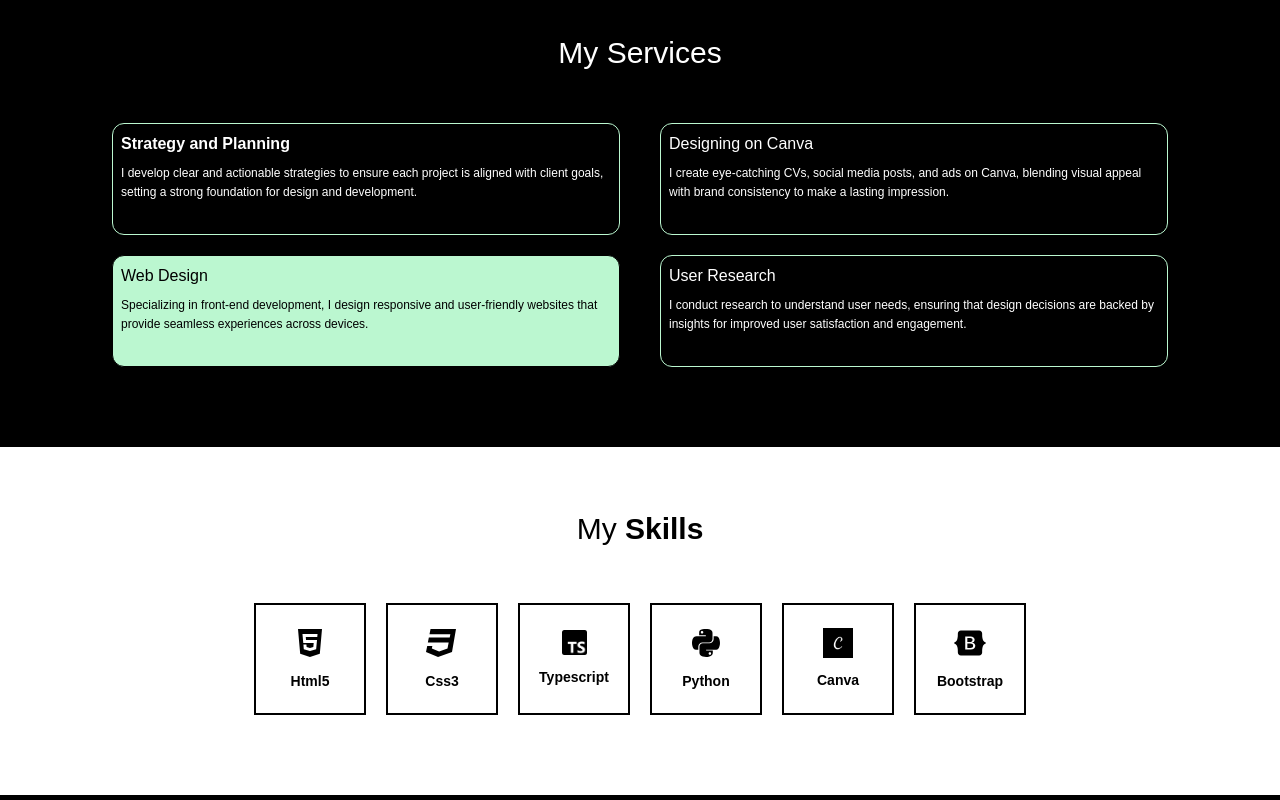
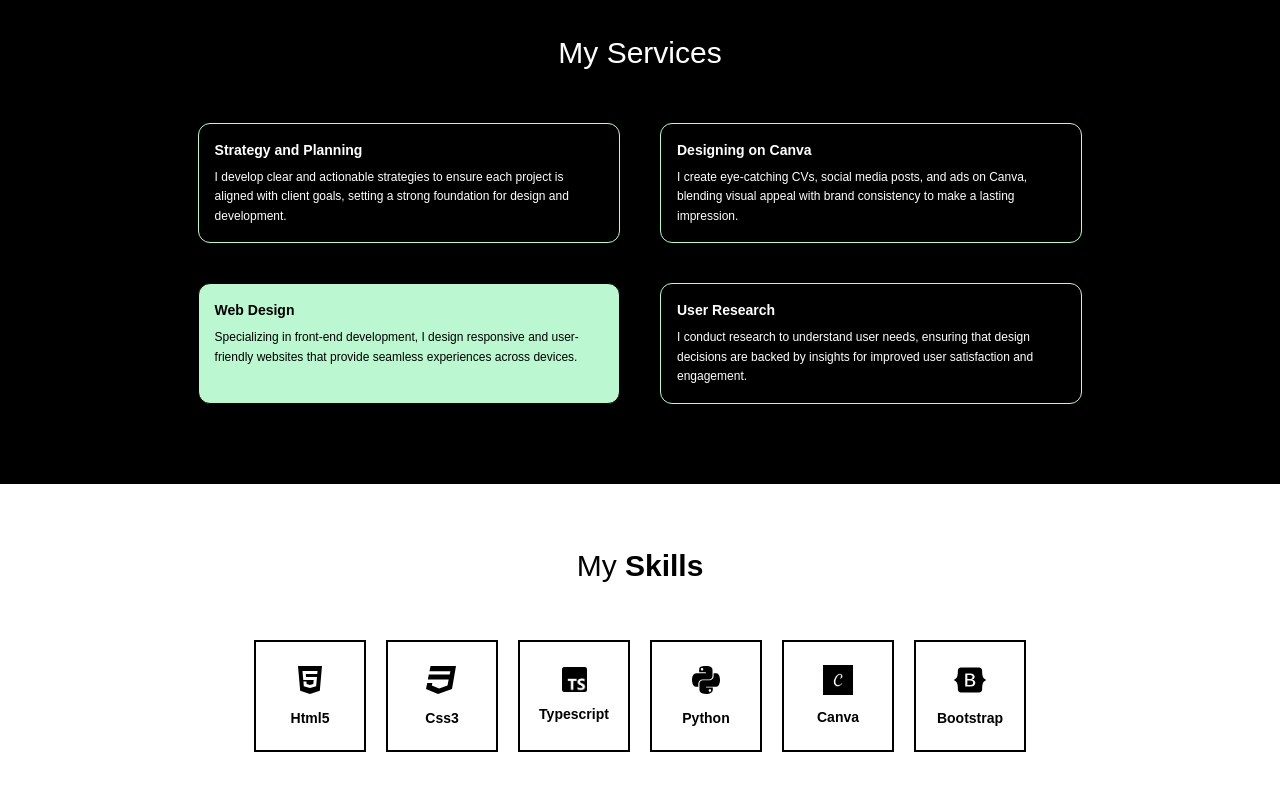
Before and after one commit to iqzar/Milestone2, a Next.js app: page / in a window 1280 px wide. Shown: the part 600-1400 px from the top of the page. Built offline with nearby package versions, Linux system fonts and the light colour scheme.

Commit message:
update code

```diff
--- a/src/app/components/about.tsx
+++ b/src/app/components/about.tsx
@@ -13,60 +13,67 @@ import { motion } from 'framer-motion';
   export default function About(){
     return(
         <>
-        <div className='bg-black text-white mt-10 pt-3 pb-20'>
-       <h2 className="flex justify-center text-3xl leading-loose font-chakra
-    mt-10 text-white text-center animate-zoomIn">My Services</h2>
+      <div className="bg-black text-white mt-10 pt-3 pb-20">
+  <h2 className="flex justify-center text-3xl leading-loose font-chakra mt-10 text-white text-center animate-zoomIn">
+    My Services
+  </h2>
 
-
-        <div className='flex md:flex-row flex-col md:ml-28 md:mr-28 mt-10 md:gap-10 gap-5'>
+  {/* Services section */}
+  <div className="flex flex-wrap justify-center gap-5 md:gap-10 mt-10 md:mx-28">
     <motion.div
-              className='border border-green-200 rounded-xl px-2 pt-2 md:w-4/5 md:h-28 h-auto w-72 md:ml-0 ml-10'
+      className="border border-green-200 rounded-xl p-4 md:w-2/5 w-72"
       initial="hidden"
       whileInView="visible"
       variants={boxVariants}
-              transition={{ duration: 0.3, delay: 0.1 }} // Adjust delay for each card
+      transition={{ duration: 0.3, delay: 0.1 }}
     >
+      <h2 className="text-sm font-chakra font-semibold">Strategy and Planning</h2>
+      <p className="font-poppins text-xs text-left mt-2 leading-relaxed">
+        I develop clear and actionable strategies to ensure each project is aligned with client goals, setting a strong foundation for design and development.
+      </p>
+    </motion.div>
 
-                <h2 className='font-sm font-chakra font-semibold'>Strategy and Planning</h2>
-                <p className='font-poppins text-xs text-left mt-2 leading-relaxed'>I develop clear and actionable strategies to ensure each project is aligned with client goals, setting a strong foundation for design and development.</p>
-            </motion.div>
     <motion.div
-              className='border border-green-200 rounded-xl px-2 pt-2 md:w-4/5 md:h-28 h-auto w-72 md:ml-0 ml-10'
+      className="border border-green-200 rounded-xl p-4 md:w-2/5 w-72"
       initial="hidden"
       whileInView="visible"
       variants={boxVariants}
-              transition={{ duration: 0.3, delay: 0.1 }} // Adjust delay for each card
+      transition={{ duration: 0.3, delay: 0.2 }}
     >
-                <h2 className='font-sm font-chakra md:font-normal font-semibold'>Designing on Canva</h2>
-                <p className='font-poppins text-xs text-left mt-2 leading-relaxed'>I create eye-catching CVs, social media posts, and ads on Canva, blending visual appeal with brand consistency to make a lasting impression.</p>
+      <h2 className="text-sm font-chakra font-semibold">Designing on Canva</h2>
+      <p className="font-poppins text-xs text-left mt-2 leading-relaxed">
+        I create eye-catching CVs, social media posts, and ads on Canva, blending visual appeal with brand consistency to make a lasting impression.
+      </p>
     </motion.div>
-        </div>
 
-        <div className='flex md:flex-row flex-col md:ml-28 md:mr-28 mt-5 md:gap-10 gap-5'>
     <motion.div
-              className='border border-black text-black hover:bg-slate-900 bg-green-200 rounded-xl px-2 pt-2 md:w-4/5 md:h-28 h-auto w-72 md:ml-0 ml-10'
+      className="border border-black text-black hover:bg-slate-900 bg-green-200 rounded-xl p-4 md:w-2/5 w-72"
       initial="hidden"
       whileInView="visible"
       variants={boxVariants}
-              transition={{ duration: 0.3, delay: 0.1 }} // Adjust delay for each card
+      transition={{ duration: 0.3, delay: 0.3 }}
     >
-                <h2 className='font-sm font-chakra md:font-normal font-semibold'>Web Design</h2>
-                <p className='font-poppins text-xs text-left mt-2 leading-relaxed'>Specializing in front-end development, I design responsive and user-friendly websites that provide seamless experiences across devices.</p>
+      <h2 className="text-sm font-chakra font-semibold">Web Design</h2>
+      <p className="font-poppins text-xs text-left mt-2 leading-relaxed">
+        Specializing in front-end development, I design responsive and user-friendly websites that provide seamless experiences across devices.
+      </p>
     </motion.div>
+
     <motion.div
-              className='border border-green-200 rounded-xl px-2 pt-2 md:w-4/5 md:h-28 h-auto w-72 md:ml-0 ml-10'
+      className="border border-green-200 rounded-xl p-4 md:w-2/5 w-72"
       initial="hidden"
       whileInView="visible"
       variants={boxVariants}
-              transition={{ duration: 0.3, delay: 0.1 }} // Adjust delay for each card
+      transition={{ duration: 0.3, delay: 0.4 }}
     >
-                <h2 className='font-sm font-chakra md:font-normal font-semibold'>User Research</h2>
-                <p className='font-poppins text-xs text-left mt-2 leading-relaxed'>I conduct research to understand user needs, ensuring that design decisions are backed by insights for improved user satisfaction and engagement.</p>
+      <h2 className="text-sm font-chakra font-semibold">User Research</h2>
+      <p className="font-poppins text-xs text-left mt-2 leading-relaxed">
+        I conduct research to understand user needs, ensuring that design decisions are backed by insights for improved user satisfaction and engagement.
+      </p>
     </motion.div>
   </div>
+</div>
 
-
-  </div>
 
     </>
 
--- a/src/app/components/contactus.tsx
+++ b/src/app/components/contactus.tsx
@@ -74,9 +74,9 @@ transition={{ duration: 0.6 }}>
         <div className='flex md:flex-row flex-col justify-center md:gap-80 font-poppins md:mt-5 md:mb-10'>
 
 
-        <h2 className= "animate-slideInRight font-semibold md:ml-0 ml-20 mt-5 text-3xl tracking-wide">Lets talk about<br/>your project</h2>
+        <h2 className= "animate-slideInRight font-semibold md:ml-0 ml-4 mt-5 text-3xl md:text-left text-center tracking-wide">Lets talk about<br/>your project</h2>
 
-        <button className="md:ml-0 ml-28 mb-6 mt-10 bg-transparent text-black hover:text-white text-sm font-semibold h-8 w-24 border border-black hover:border-green-200 hover:bg-slate-900">
+        <button className="md:ml-0 ml-32 mb-6 mt-10 bg-transparent text-black hover:text-white text-sm font-semibold h-8 w-24 border border-black hover:border-green-200 hover:bg-slate-900">
     <Link href='/contact'>Contact Us</Link>
 </button>
 
--- a/src/app/components/projects.tsx
+++ b/src/app/components/projects.tsx
@@ -23,7 +23,7 @@ export default function Projects() {
   </div>
 
   {/* Projects container */}
-  <div className="flex flex-col md:flex-row md:space-x-12 md:justify-center items-center md:pt-5 md:pb-10 space-y-5 md:space-y-0">
+  <div className="flex flex-col md:flex-row md:space-x-12 pb-5 md:justify-center items-center md:pt-5 md:pb-10 space-y-5 md:space-y-0">
 
     {/* First Project */}
     <motion.div
```
Lines whose indentation alone changed are shown as unchanged.
